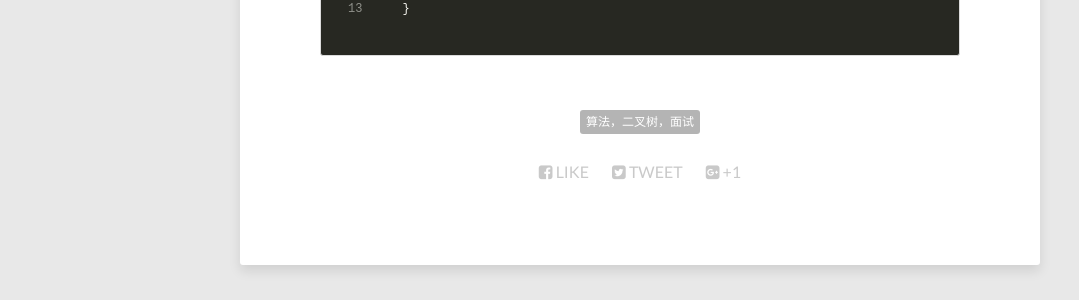
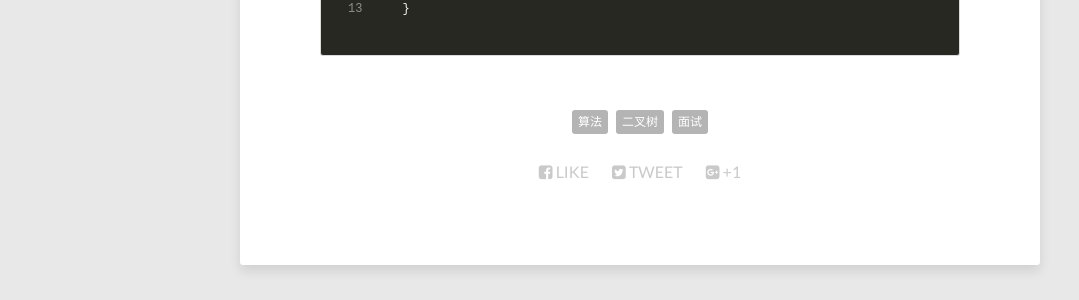
Before and after one commit to zhihuz/zhihuz.github.io, a Jekyll site: the page built from _posts/2017-3-5-二叉树高频面试算法.md, in a window 1280 px wide and 900 px high, scrolled down 3420 px. Shown: the part 146-446 px from the top of the window, without its empty margins (0-1079 px from the left). Built offline with Jekyll 4.4.1, drawn with Linux system fonts in a browser that asks for light colours; nearby versions of some CDN libraries.

Commit message:
Signed-off-by: zhihui zhang <zhihui zhang>

```diff
--- a/_posts/2017-3-5-二叉树高频面试算法.md
+++ b/_posts/2017-3-5-二叉树高频面试算法.md
@@ -1,7 +1,7 @@
 ---
 layout: post
 title: "二叉树高频面试算法"
-tags: [算法，二叉树，面试]
+tags: [算法,二叉树,面试]
 ---
 
 ##### 定义
```
